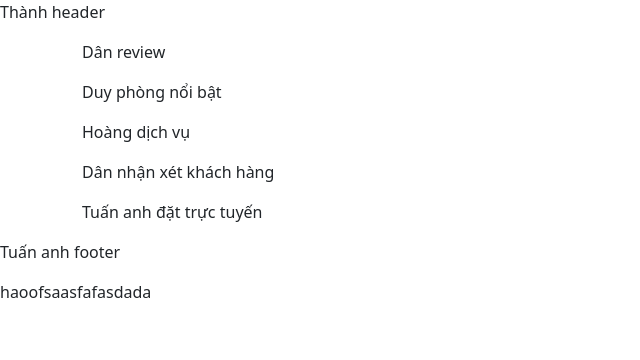
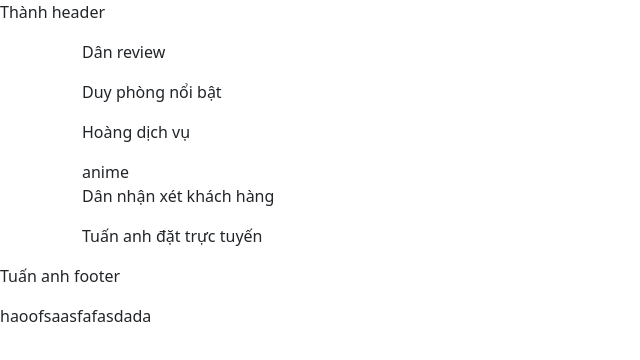
Before and after one commit to Nakai981/MEDIA, a plain HTML site: page index.html in a window 1280 px wide. Shown: the whole page, without its empty margins (0-640 px from the left). Drawn offline with Linux system fonts and the light colour scheme.

Commit message:
Hoang did edit

```diff
--- a/index.html
+++ b/index.html
@@ -30,6 +30,7 @@
     <section>
         <div class="container">
             <p>Hoàng dịch vụ</p>
+            anime
         </div>
     </section>
     <section>
@@ -45,6 +46,7 @@
     <footer>
         <p>Tuấn anh footer</p>
         haoofsaasfafasdada
+
     </footer>
 
 
```
